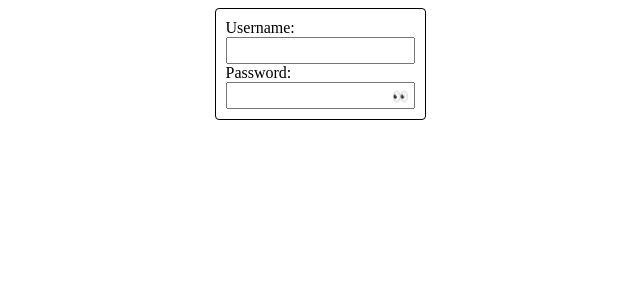
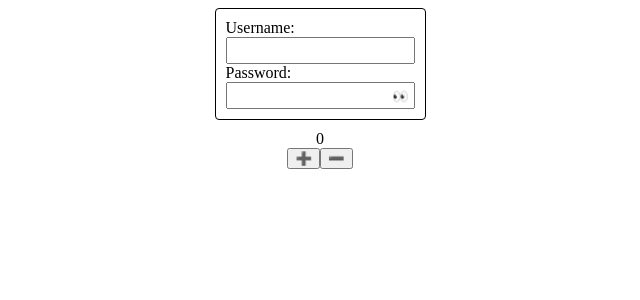
Before and after one commit to Fernando-Herrero/hooks-react, a React (Vite) app: page / in a window 1280 px wide. Shown: the top 300 px of the page, without its empty margins (320-960 px from the left). Built offline with nearby package versions, Linux system fonts and the light colour scheme.

Commit message:
feature: add useCounter hook and component as well

```diff
--- a/src/App.jsx
+++ b/src/App.jsx
@@ -1,10 +1,12 @@
 import "./App.css";
+import { Counter } from "./components/Counter.jsx/Counter";
 import { LoginForm } from "./components/LoginForm/LoginForm";
 
 export const App = () => {
 	return (
 		<>
 			<LoginForm />
+			<Counter />
 		</>
 	);
 };
--- /dev/null
+++ b/src/components/Counter.jsx/Counter.css
@@ -0,0 +1,10 @@
+.counter {
+    display: flex;
+    flex-direction: column;
+    padding: 10px;
+    align-items: center;
+}
+
+.counter-buttons {
+    display: flex;
+}
--- /dev/null
+++ b/src/components/Counter.jsx/Counter.jsx
@@ -0,0 +1,15 @@
+import { useCounter } from "../../hooks/useCounter";
+import "./Counter.css";
+
+export const Counter = () => {
+	const [count, handleCount] = useCounter(0);
+	return (
+		<div className="counter">
+			<span>{count}</span>
+			<div className="counter-buttons">
+				<button onClick={() => handleCount("sum")}>➕</button>
+				<button onClick={() => handleCount("rest")}>➖</button>
+			</div>
+		</div>
+	);
+};
--- /dev/null
+++ b/src/hooks/useCounter.jsx
@@ -0,0 +1,11 @@
+import { act, useState } from "react";
+
+export const useCounter = (n) => {
+	const [count, setCount] = useState(n);
+
+	const handleCount = (action) => {
+		setCount((prev) => (action === "sum" ? prev + 1 : prev - 1));
+	};
+
+	return [count, handleCount];
+};
```
